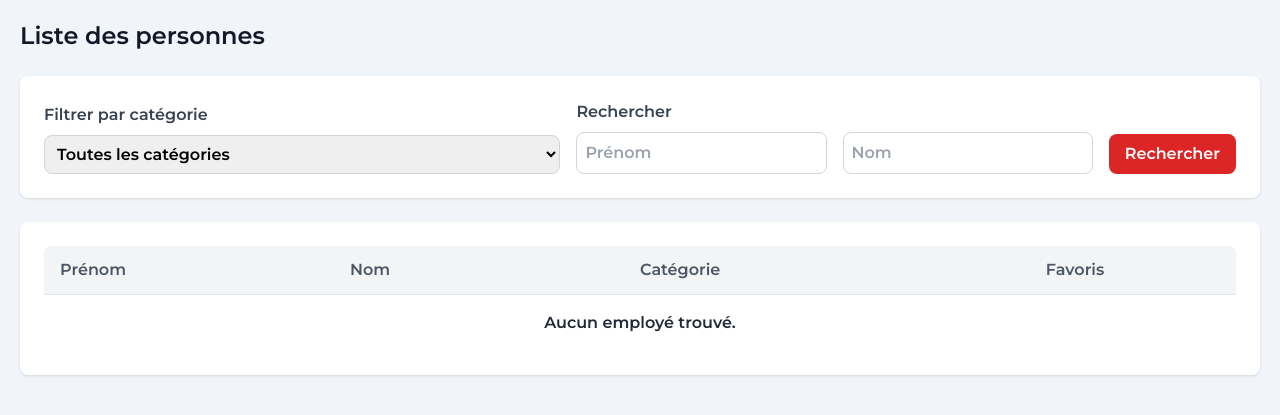
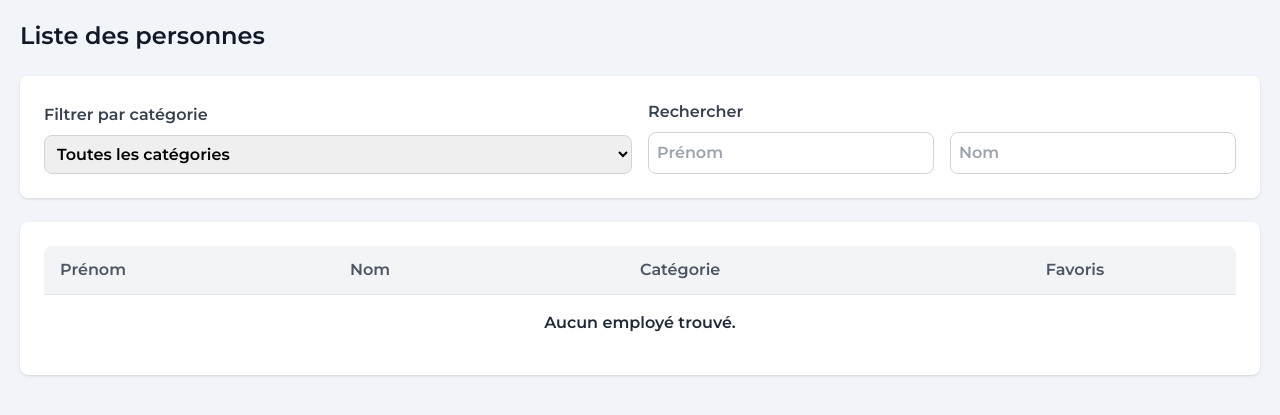
Before and after one commit to soniiix/enron-data-visualizer, a Django app: page /personnes/ in a window 1280 px wide. Shown: the part 80-495 px from the top of the page. Run offline with Django 5.2, Linux system fonts and the light colour scheme; data that the repository does not hold is empty; some libraries are stand-ins or nearby versions.

Commit message:
fix: remove button search

```diff
--- a/base_app/templates/people.html
+++ b/base_app/templates/people.html
@@ -45,8 +45,6 @@
                     <input type="text" id="nomSearch" placeholder="Nom" class="flex-1 p-2 border border-gray-300 rounded-lg" oninput="filterEmployees()"/>
                 </div>
             </div>
-
-            <button type="submit" class="bg-red-600 text-white py-2 px-4 rounded-lg hover:bg-red-700 transition-colors duration-200">Rechercher</button>
         </form>
     </div>
 
```
